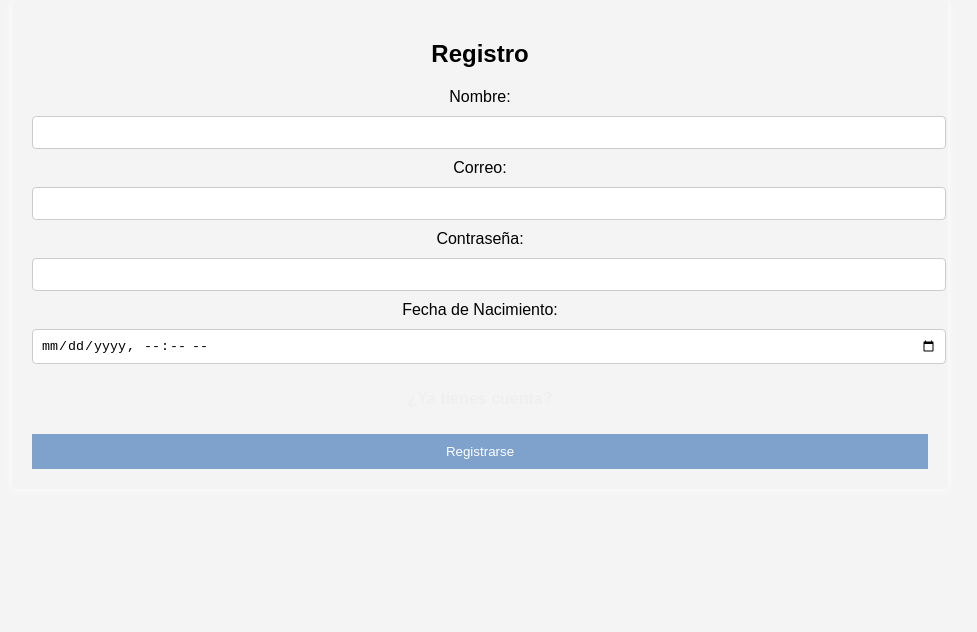
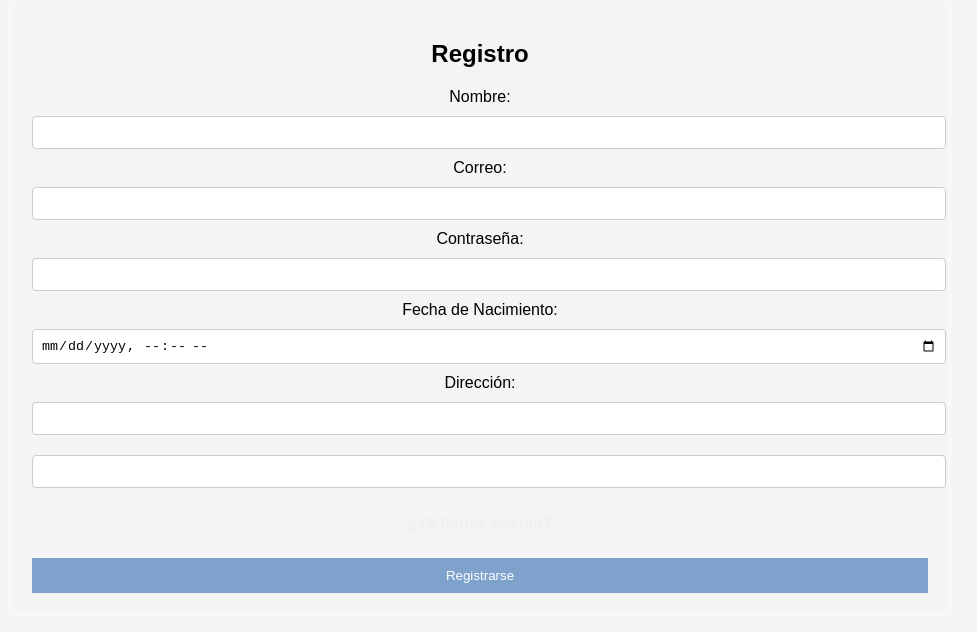
Before and after one commit to vanessajacome12/Parcial-1, a plain HTML site: page registro.html in a window 1280 px wide. Shown: the whole page, without its empty margins (160-1137 px from the left). Drawn offline with Linux system fonts and the light colour scheme.

Commit message:
html cambio

```diff
--- a/registro.html
+++ b/registro.html
@@ -22,6 +22,12 @@
             <label for="datetime-local">Fecha de Nacimiento:</label>
             <input type="datetime-local">
 
+            <label for="addres">Dirección:</label>
+            <input type="addres">
+
+            <label for="number"></label>
+            <input type="number">
+
             <p>¿Ya tienes cuenta? <a href="index.html"></a></p>
 
 
```
